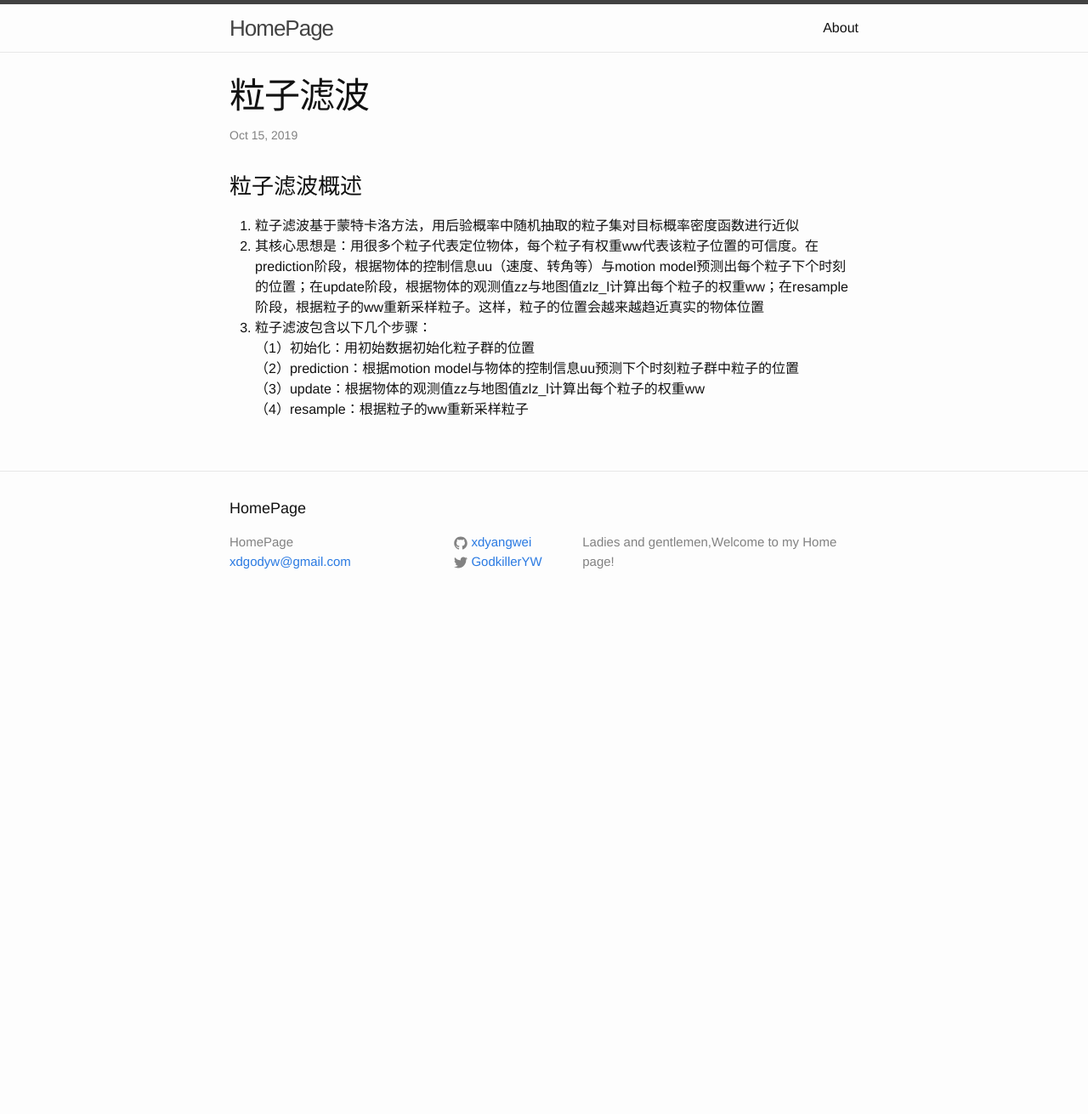
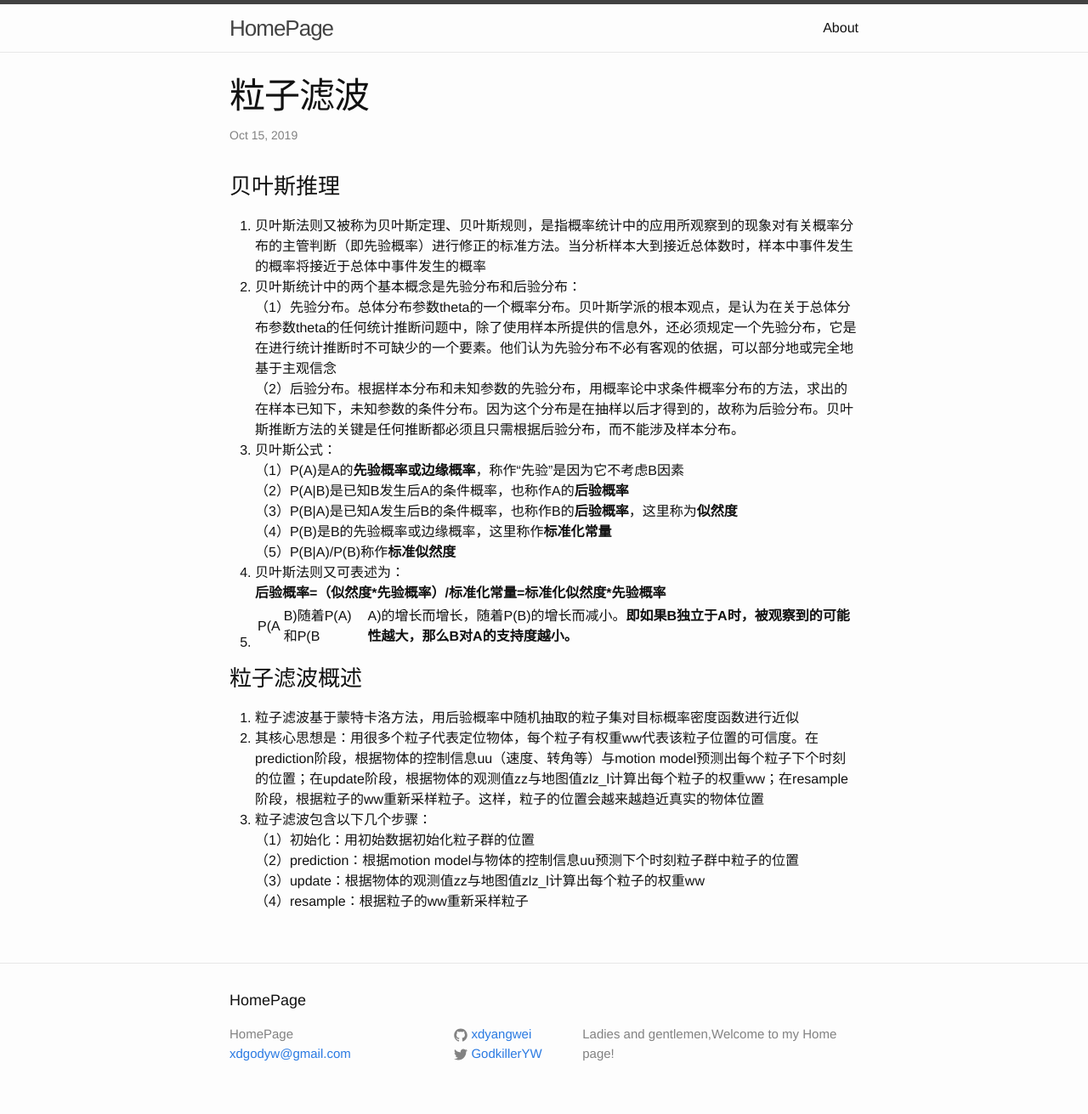
Before and after one commit to xdyangwei/xdyangwei.github.io, a Jekyll site: the page built from _posts/2019-10-15-粒子滤波.md, in a window 1280 px wide. Shown: the whole page at 85% size. Built offline with Jekyll 4.4.1, drawn with Linux system fonts in a browser that asks for light colours; our own code applies the rules of GitHub Pages for plain Markdown files; before the commit the page ends 900 px from its top, so only the background shows below that.

Commit message:
add the tips of Bayes' theorem

```diff
--- a/_posts/2019-10-15-粒子滤波.md
+++ b/_posts/2019-10-15-粒子滤波.md
@@ -1,3 +1,18 @@
+### 贝叶斯推理
+1. 贝叶斯法则又被称为贝叶斯定理、贝叶斯规则，是指概率统计中的应用所观察到的现象对有关概率分布的主管判断（即先验概率）进行修正的标准方法。当分析样本大到接近总体数时，样本中事件发生的概率将接近于总体中事件发生的概率
+2. 贝叶斯统计中的两个基本概念是先验分布和后验分布：
+（1）先验分布。总体分布参数theta的一个概率分布。贝叶斯学派的根本观点，是认为在关于总体分布参数theta的任何统计推断问题中，除了使用样本所提供的信息外，还必须规定一个先验分布，它是在进行统计推断时不可缺少的一个要素。他们认为先验分布不必有客观的依据，可以部分地或完全地基于主观信念
+（2）后验分布。根据样本分布和未知参数的先验分布，用概率论中求条件概率分布的方法，求出的在样本已知下，未知参数的条件分布。因为这个分布是在抽样以后才得到的，故称为后验分布。贝叶斯推断方法的关键是任何推断都必须且只需根据后验分布，而不能涉及样本分布。
+3. 贝叶斯公式：
+（1）P(A)是A的**先验概率或边缘概率**，称作“先验”是因为它不考虑B因素
+（2）P(A|B)是已知B发生后A的条件概率，也称作A的**后验概率**
+（3）P(B|A)是已知A发生后B的条件概率，也称作B的**后验概率**，这里称为**似然度**
+（4）P(B)是B的先验概率或边缘概率，这里称作**标准化常量**
+（5）P(B|A)/P(B)称作**标准似然度**
+4. 贝叶斯法则又可表述为：
+**后验概率=（似然度\*先验概率）/标准化常量=标准化似然度\*先验概率**
+5. P(A|B)随着P(A)和P(B|A)的增长而增长，随着P(B)的增长而减小。**即如果B独立于A时，被观察到的可能性越大，那么B对A的支持度越小。**
+
 ### 粒子滤波概述
 1. 粒子滤波基于蒙特卡洛方法，用后验概率中随机抽取的粒子集对目标概率密度函数进行近似
 2. 其核心思想是：用很多个粒子代表定位物体，每个粒子有权重ww代表该粒子位置的可信度。在prediction阶段，根据物体的控制信息uu（速度、转角等）与motion model预测出每个粒子下个时刻的位置；在update阶段，根据物体的观测值zz与地图值zlz_l计算出每个粒子的权重ww；在resample阶段，根据粒子的ww重新采样粒子。这样，粒子的位置会越来越趋近真实的物体位置
```
